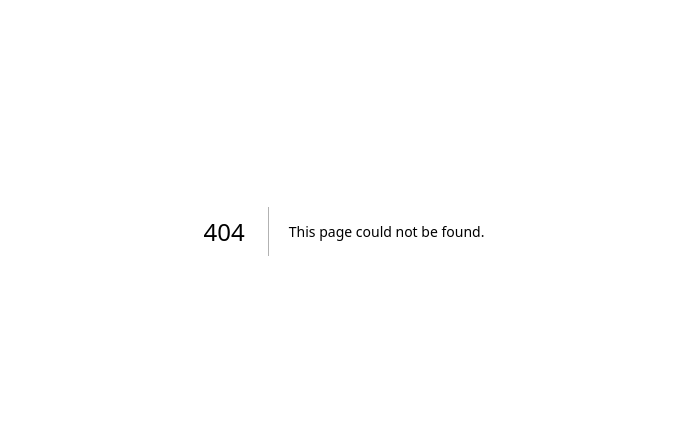
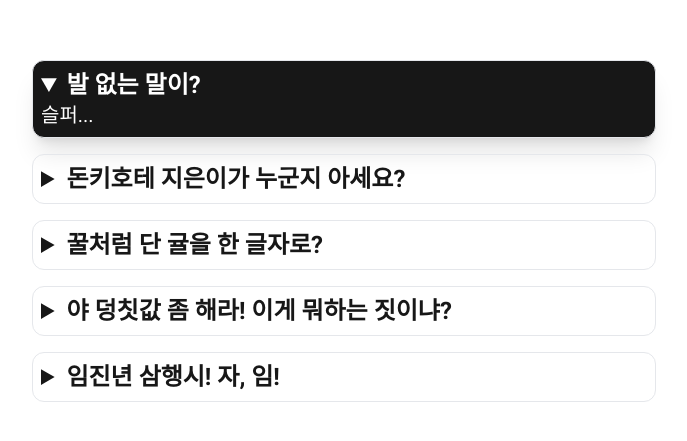
Before and after one commit to 2chanhaeng/50projects50days, a Next.js app: page /12 in a window 1280 px wide. Before the commit this address had no page. Shown: the part 169-610 px from the top of the page, without its empty margins (296-983 px from the left). Built offline with nearby package versions, Linux system fonts and the light colour scheme.

Commit message:
define Day12 page

```diff
--- /dev/null
+++ b/app/12/page.tsx
@@ -0,0 +1,56 @@
+import "./styles.css";
+
+export default async function Day12() {
+  return (
+    <main>
+      {faqs.map(({ question, answer }, index) => (
+        <Faq
+          key={question}
+          question={question}
+          answer={answer}
+          open={index === 0}
+        />
+      ))}
+    </main>
+  );
+}
+
+function Faq({
+  question,
+  answer,
+  open,
+}: {
+  question: string;
+  answer: string;
+  open: boolean;
+}) {
+  return (
+    <details key={question} open={open}>
+      <summary>{question}</summary>
+      <p>{answer}</p>
+    </details>
+  );
+}
+
+const faqs = [
+  {
+    question: "발 없는 말이?",
+    answer: "슬퍼...",
+  },
+  {
+    question: "돈키호테 지은이가 누군지 아세요?",
+    answer: "엮은이는 아는데요, 김경식씨.",
+  },
+  {
+    question: "꿀처럼 단 귤을 한 글자로?",
+    answer: "뀰",
+  },
+  {
+    question: "야 덩칫값 좀 해라! 이게 뭐하는 짓이냐?",
+    answer: "이게 덩칫값 하는 짓이야.",
+  },
+  {
+    question: "임진년 삼행시! 자, 임!",
+    answer: "임창정! 진도희! 연정훈!",
+  },
+];
--- /dev/null
+++ b/app/12/styles.css
@@ -0,0 +1,15 @@
+main {
+  @apply flex-col m-auto w-1/2 min-w-96 items-stretch;
+}
+
+details {
+  @apply border rounded-xl p-2 m-2 open:bg-foreground open:text-background open:shadow-xl ease-in-out duration-300;
+}
+
+summary {
+  @apply font-bold text-2xl;
+}
+
+p {
+  @apply text-xl;
+}
```
